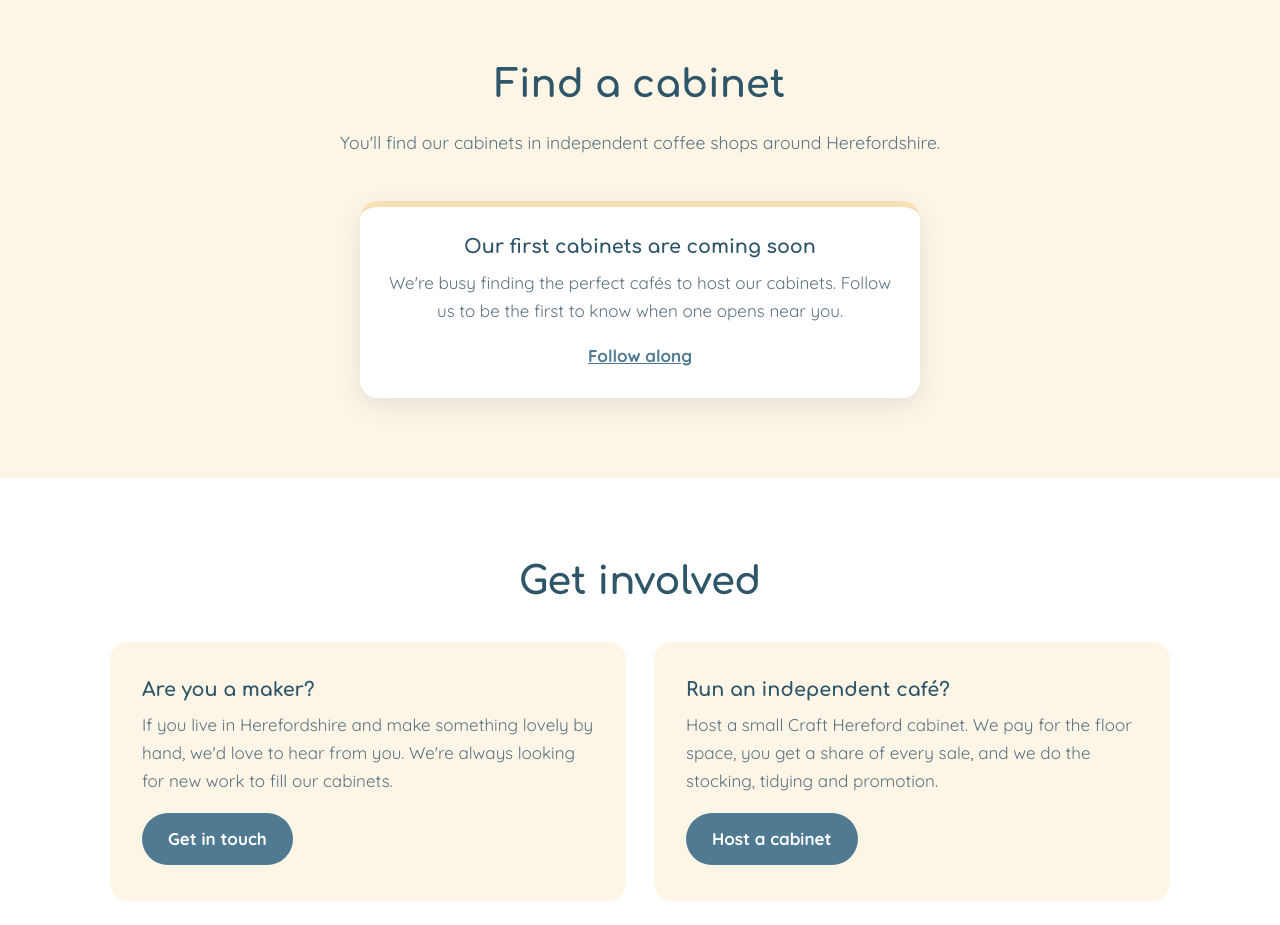
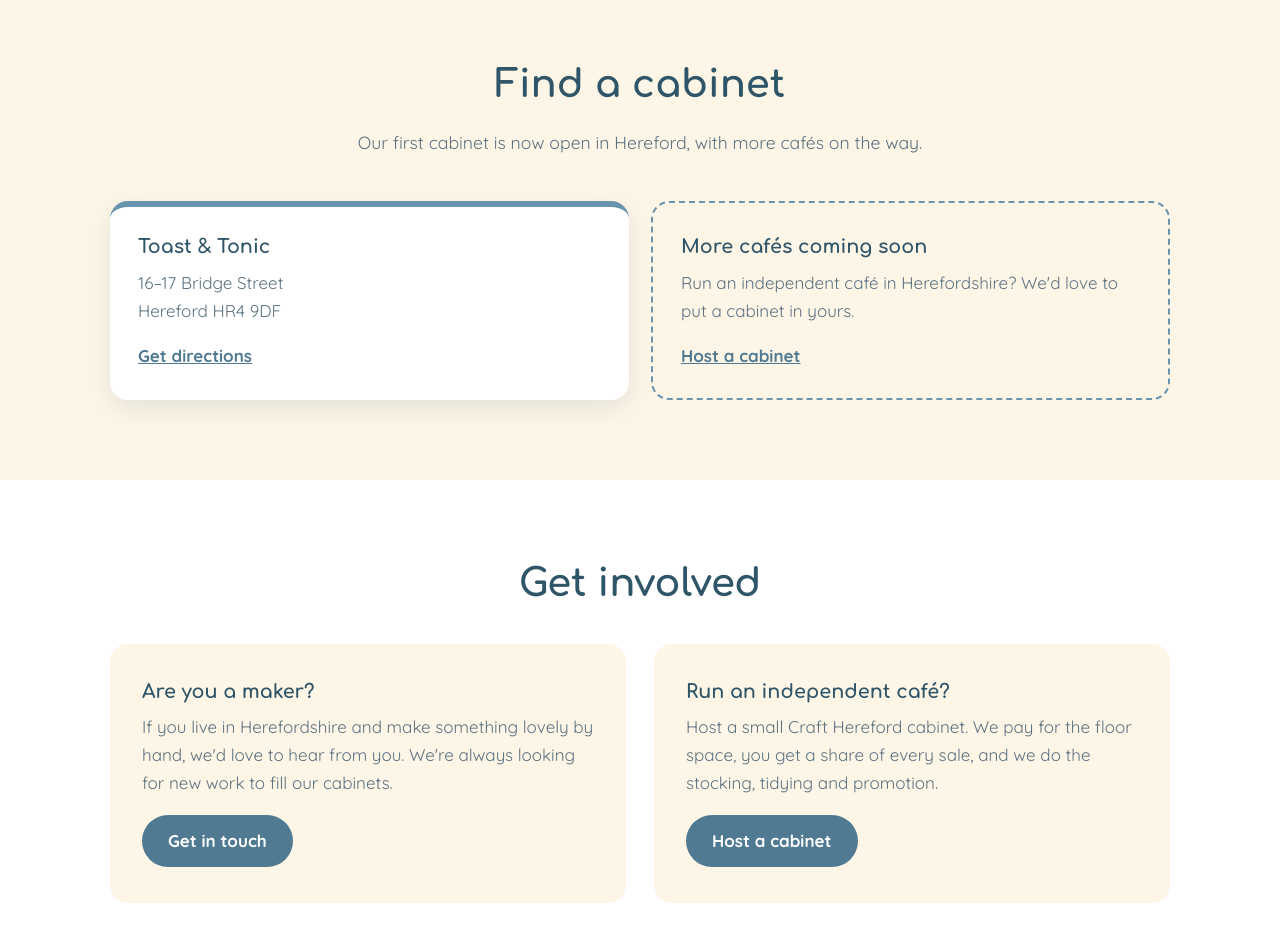
Before and after one commit to adamsdp/craft-hereford, a plain HTML site: page index.html in a window 1280 px wide. Shown: the part 2280-3205 px from the top of the page. Drawn offline with Linux system fonts and the light colour scheme.

Commit message:
Add the first cabinet location: Toast & Tonic, Hereford
Replace the "coming soon" card with the Toast & Tonic card and a
"More cafés coming soon" card that invites cafés to host a cabinet.
Update the section intro, the location template and the README.

Co-Authored-By: Claude Opus 5.5 <noreply@anthropic.com>
Claude-Session: https://claude.ai/code/session_01VGGDb5xm86zeDovywr4PST

```diff
--- a/index.html
+++ b/index.html
@@ -134,25 +134,29 @@
     <section id="find-us" class="section section-cream">
       <div class="container">
         <h2 class="section-title">Find a cabinet</h2>
-        <p class="section-intro">You'll find our cabinets in independent coffee shops around Herefordshire.</p>
+        <p class="section-intro">Our first cabinet is now open in Hereford, with more cafés on the way.</p>
 
         <!--
-          ADD CABINET LOCATIONS HERE.
-          Copy a <li class="location"> block for each café that hosts a cabinet, e.g.
+          CABINET LOCATIONS.
+          To add a café, copy a <li class="location"> block and put it before the "More cafés" card.
+          In the directions link, use + for spaces and %26 for "&".
 
           <li class="location">
             <h3>Café name</h3>
-            <p>Street, Town, Postcode</p>
-            <a href="https://maps.google.com/?q=Café+name+Hereford" target="_blank" rel="noopener">Get directions</a>
+            <p>Street<br>Town Postcode</p>
+            <a href="https://www.google.com/maps/search/?api=1&amp;query=Café+name+Street+Town+Postcode" target="_blank" rel="noopener">Get directions</a>
           </li>
-
-          When you add the first one, delete the "coming soon" item below.
         -->
         <ul class="locations">
-          <li class="location location-soon">
-            <h3>Our first cabinets are coming soon</h3>
-            <p>We're busy finding the perfect cafés to host our cabinets. Follow us to be the first to know when one opens near you.</p>
-            <a href="#follow">Follow along</a>
+          <li class="location">
+            <h3>Toast &amp; Tonic</h3>
+            <p>16–17 Bridge Street<br>Hereford HR4 9DF</p>
+            <a href="https://www.google.com/maps/search/?api=1&amp;query=Toast+%26+Tonic+16-17+Bridge+St+Hereford+HR4+9DF" target="_blank" rel="noopener">Get directions</a>
+          </li>
+          <li class="location location-more">
+            <h3>More cafés coming soon</h3>
+            <p>Run an independent café in Herefordshire? We'd love to put a cabinet in yours.</p>
+            <a href="#contact" data-about="cafe">Host a cabinet</a>
           </li>
         </ul>
       </div>
--- a/styles.css
+++ b/styles.css
@@ -114,7 +114,7 @@ p { margin: 0 0 1em; }
 .location { background: var(--white); border-radius: var(--radius); padding: 28px; box-shadow: var(--shadow); border-top: 6px solid var(--blue); }
 .location p { color: var(--muted); }
 .location a { font-weight: 700; }
-.location-soon { text-align: center; max-width: 560px; margin: 0 auto; border-top-color: var(--cream); }
+.location-more { background: transparent; box-shadow: none; border: 2px dashed var(--blue); padding-top: 32px; /* lines its heading up with the solid cards */ }
 
 /* Cards */
 .cards { display: grid; grid-template-columns: repeat(2, 1fr); gap: 28px; margin-top: 36px; }
```
Also changed, not shown: 1 other file.
